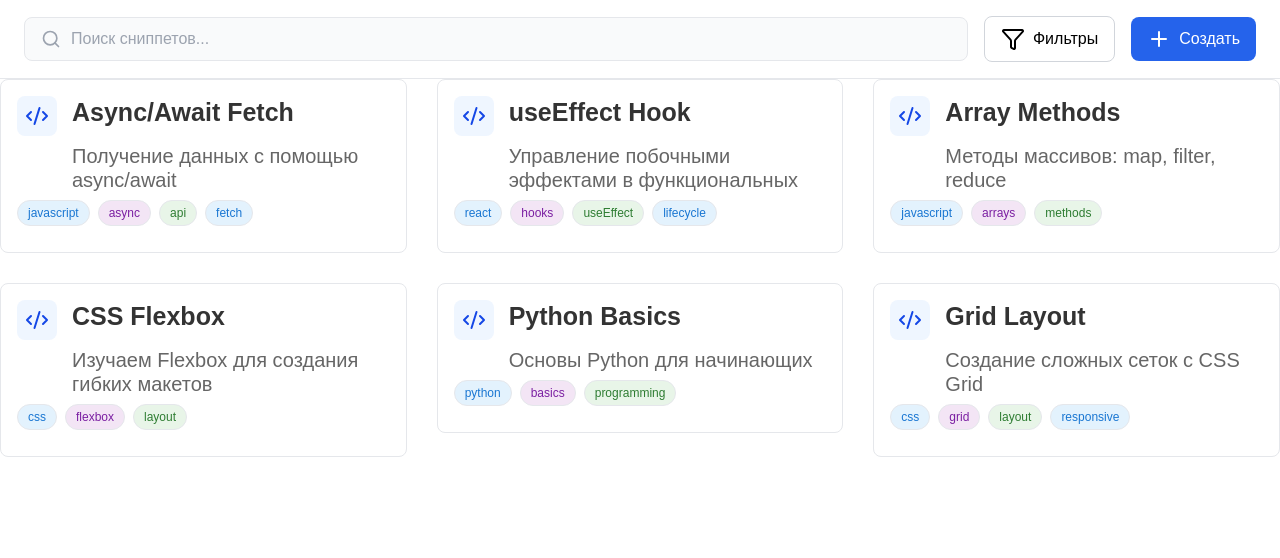
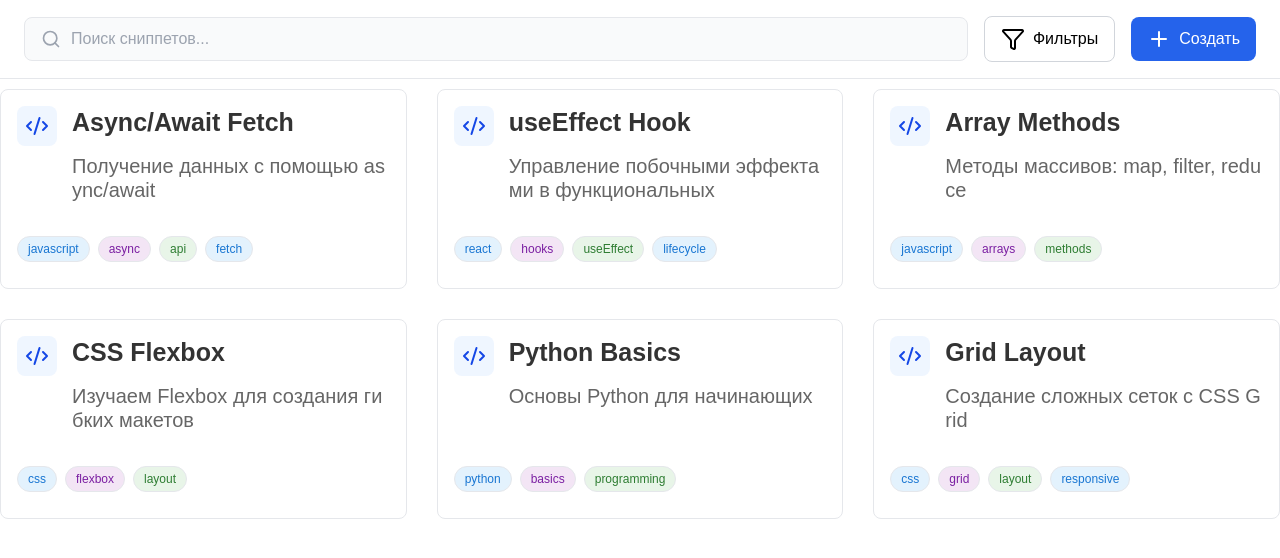
Before and after one commit to Rimpect/CodeSnippetManager, a React (Vite) app in the folder client/: page / in a window 1280 px wide. Shown: the top 558 px of the page. Built offline with nearby package versions, Linux system fonts and the light colour scheme.

Commit message:
сделан поиск через библиотеку Fuse.js

```diff
--- a/client/package.json
+++ b/client/package.json
@@ -11,6 +11,7 @@
   },
   "dependencies": {
     "@monaco-editor/react": "^4.7.0",
+    "fuse.js": "^7.1.0",
     "lucide-react": "^0.576.0",
     "react": "^19.2.0",
     "react-dom": "^19.2.0",
--- a/client/src/app/LayoutWithNavigate.jsx
+++ b/client/src/app/LayoutWithNavigate.jsx
@@ -1,16 +1,22 @@
-// LayoutWithNavigate.jsx
+import React, { useState } from "react";
 import { useNavigate } from "react-router-dom";
 import Layout from "./Layout";
 
 const LayoutWithNavigate = () => {
-
   const navigate = useNavigate();
+  const [searchQuery, setSearchQuery] = useState("");
 
   const handleCreateClick = () => {
     navigate(`/editor/new`);
   };
 
-  return <Layout onCreateClick={handleCreateClick} />;
+  return (
+    <Layout
+      onCreateClick={handleCreateClick}
+      searchQuery={searchQuery}
+      setSearchQuery={setSearchQuery}
+    />
+  );
 };
 
 export default LayoutWithNavigate;
--- a/client/src/app/layout.jsx
+++ b/client/src/app/layout.jsx
@@ -1,13 +1,12 @@
 import Header from "../widgetes/Header/Header";
-// import Footer from "../components/Footer";
 import { Outlet } from "react-router-dom";
 
-function Layout({onCreateClick}) {
+function Layout({ searchQuery, setSearchQuery }) {
   return (
     <div>
-      <Header onCreateClick={onCreateClick} />
+      <Header searchQuery={searchQuery} onSearchChange={setSearchQuery} />
       <main>
-        <Outlet />
+        <Outlet context={{ searchQuery }} />
       </main>
     </div>
   );
--- a/client/src/features/snippet/StorageSnippet.js
+++ b/client/src/features/snippet/StorageSnippet.js
@@ -13,8 +13,6 @@ export const saveSnippet = (snippet) => {
   }
 
   const existingIndex = snippets.findIndex((s) => s.id === snippet.id);
-
-  //   const existingIndex = snippets.findIndex((s) => s.id === snippet.id);
   console.log(existingIndex);
   console.log(snippet.id);
   if (existingIndex === -1) {
--- a/client/src/pages/DashboardPage/DashboardPage.jsx
+++ b/client/src/pages/DashboardPage/DashboardPage.jsx
@@ -1,10 +1,8 @@
 import React from "react";
 import Dashboard from "../../widgetes/Dashboard/Dashboard";
+import { useOutletContext } from "react-router-dom";
+export default function DashboardPage() {
+  const { searchQuery } = useOutletContext();
 
-export default function DashboardPage() {
-  return (
-    <div>
-      <Dashboard />
-    </div>
-  );
+  return <Dashboard searchQuery={searchQuery} />;
 }
--- a/client/src/widgetes/CodeEditor/CodeEditor.jsx
+++ b/client/src/widgetes/CodeEditor/CodeEditor.jsx
@@ -62,7 +62,7 @@ export default function CodeEditor() {
 
   const handleDelete = () => {
     const items = JSON.parse(localStorage.getItem("codeSnippets"));
-    const updatedItems = items.filter((item) => item.id != id);
+    const updatedItems = items.filter((item) => item.id !== id);
     localStorage.setItem("codeSnippets", JSON.stringify(updatedItems));
     navigate("/");
   };
@@ -79,12 +79,10 @@ export default function CodeEditor() {
       const currentItem = items[index];
       const currentTags = currentItem.tags || [];
 
-
       if (currentTags.includes(tagValue)) {
         alert("Такой тег уже существует");
         return;
       }
-
 
       const updatedItem = {
         ...currentItem,
@@ -99,10 +97,6 @@ export default function CodeEditor() {
     }
   };
 
-  useEffect(() => {
-    const items = JSON.parse(localStorage.getItem("codeSnippets"));
-    const index = items.findIndex((item) => item.id === id);
-  }, [tags]);
   return (
     <div className="editor__inner">
       <div className="editor__menu">
--- a/client/src/widgetes/Dashboard/Dashboard.jsx
+++ b/client/src/widgetes/Dashboard/Dashboard.jsx
@@ -1,10 +1,6 @@
 import React from "react";
 import SnippetCard from "../SnippetCard/SnippetCard";
 
-export default function Dashboard() {
-  return (
-    <div>
-      <SnippetCard />
-    </div>
-  );
+export default function Dashboard({ searchQuery }) {
+  return <SnippetCard searchQuery={searchQuery} />;
 }
--- a/client/src/widgetes/SnippetCard/SnippetCard.jsx
+++ b/client/src/widgetes/SnippetCard/SnippetCard.jsx
@@ -2,7 +2,8 @@ import React, { useState, useEffect } from "react";
 import SnippetItem from "../SnippetItem/SnippetItem";
 import "./SnippetCard.scss";
 import { Link } from "react-router-dom";
-export default function SnippetCard() {
+import Fuse from "fuse.js";
+export default function SnippetCard({ searchQuery }) {
   const defaultSnippets = [
     {
       id: "1",
@@ -44,6 +45,16 @@ export default function SnippetCard() {
 
   const [snippets, setSnippets] = useState([]);
   const [isLoading, setIsLoading] = useState(true);
+
+  const filteredSnippets = (() => {
+    if (!searchQuery) return snippets;
+
+    const fuse = new Fuse(snippets, {
+      keys: ["title"],
+    });
+
+    return fuse.search(searchQuery).map((res) => res.item);
+  })();
 
   // можно будет вынести этот код с помощью кастомного хука
   useEffect(() => {
@@ -88,7 +99,7 @@ export default function SnippetCard() {
   return (
     <div className="card__container">
       <ul className="card__list">
-        {snippets.map((snippet) => (
+        {filteredSnippets.map((snippet) => (
           <Link key={snippet.id} to={`/editor/${snippet.id}`}>
             <SnippetItem {...snippet} />{" "}
           </Link>
--- a/client/src/widgetes/SnippetCard/SnippetCard.scss
+++ b/client/src/widgetes/SnippetCard/SnippetCard.scss
@@ -11,7 +11,7 @@
   list-style: none;
   padding: 0;
   margin: 0;
-
+  margin-top: 10px;
   /* Если нужен цвет для всего списка */
   color: green;
 }
--- a/client/src/widgetes/SnippetItem/SnippetItem.scss
+++ b/client/src/widgetes/SnippetItem/SnippetItem.scss
@@ -3,7 +3,7 @@
 
   list-style: none;
   height: auto;
-  min-height: 100px;
+  min-height: 200px;
   width: auto;
   max-width: 80rem;
 
@@ -13,9 +13,9 @@
   padding-bottom: 2rem;
 
   background-color: white;
-  border: 1px solid #e5e7eb; /* gray-200 */
-  border-radius: 0.5rem; /* rounded-lg = 8px */
-  padding: 1rem; /* p-4 = 16px */
+  border: 1px solid #e5e7eb;
+  border-radius: 0.5rem;
+  padding: 1rem;
   cursor: pointer;
   transition: all 150ms ease-in-out;
   &:hover {
@@ -39,7 +39,7 @@
   border-radius: 0.5rem;
   color: oklch(0.488 0.243 264.376);
   &:hover {
-    background-color: #dbeafe; /* bg-blue-100 */
+    background-color: #dbeafe;
   }
 }
 
@@ -71,20 +71,18 @@
   color: #999;
   visibility: hidden;
 }
-/*описание с переносами на 3 линии и при переполнении прописывается три точки*/
 .snippet__description {
   padding-left: 15px;
   font-size: 20px;
   color: #666;
   line-height: 1.2;
-  /* Для line-clamp обязательно нужны: */
+
   display: -webkit-box;
   -webkit-line-clamp: 3;
   -webkit-box-orient: vertical;
   overflow: hidden;
 
-  /* Добавляем перенос слов */
-  word-wrap: break-word;
+  word-break: break-all;
   overflow-wrap: break-word;
 }
 
@@ -92,37 +90,30 @@
   display: flex;
   flex-wrap: wrap;
   gap: 8px;
-  // padding: 0 !important;
+
   margin-top: auto;
   margin-bottom: 10px;
   margin-left: -40px;
 }
 
 .snippet__tag {
-  padding-left: 0.625rem; /* 10px */
-  padding-right: 0.625rem; /* 10px */
+  padding-left: 0.625rem;
+  padding-right: 0.625rem;
 
-  /* py-1 = padding top/bottom */
-  padding-top: 0.25rem; /* 4px */
-  padding-bottom: 0.25rem; /* 4px */
+  padding-top: 0.25rem;
+  padding-bottom: 0.25rem;
 
-  /* text-xs */
-  font-size: 0.75rem; /* 12px */
-  line-height: 1rem; /* 16px */
+  font-size: 0.75rem;
+  line-height: 1rem;
 
-  /* rounded-full */
   border-radius: 9999px;
 
-  /* bg-gray-100 */
   background-color: #f3f4f6;
 
-  /* text-gray-700 */
   color: #374151;
 
-  /* border border-gray-200 */
   border: 1px solid #e5e7eb;
 
-  /* Дополнительно: для красивого отображения */
   display: inline-block;
   white-space: nowrap;
 }
```
Also changed, not shown: 1 other file (tests, documents, lock files or other folders).
